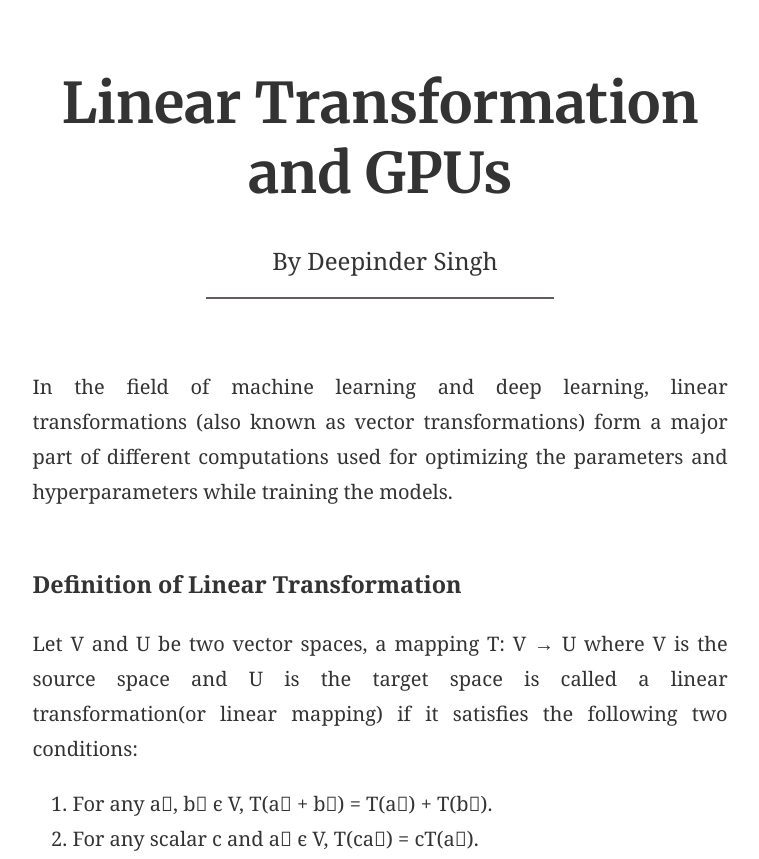
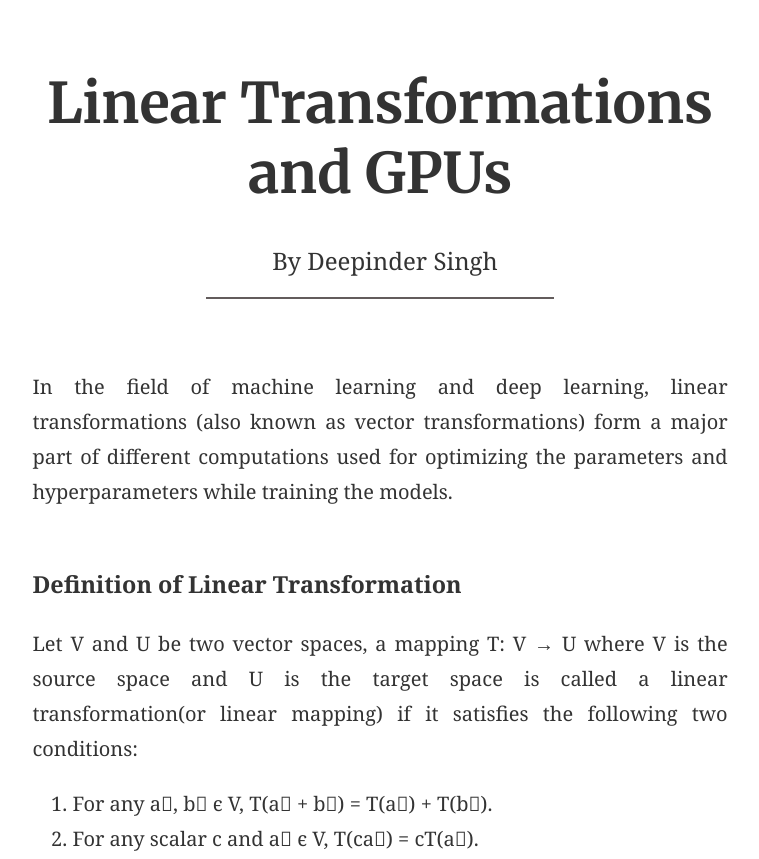
Before and after one commit to CO18319/LAPT_blog, a plain HTML site: page index.html in a window 1280 px wide. Shown: the top 859 px of the page, without its empty margins (260-1019 px from the left). Drawn offline with Linux system fonts and the light colour scheme; a web font is replaced by a local one.

Commit message:
Typo fix

```diff
--- a/index.html
+++ b/index.html
@@ -2,7 +2,7 @@
 <html>
 <head>
   <meta charset="utf-8">
-  <title>Linear Transformation and GPUs</title>
+  <title>Linear Transformations and GPUs</title>
   <link rel="stylesheet" href="css/style.css">
 </head>
 
@@ -10,7 +10,7 @@
 	<div class="main">
 
     	<div class="title-block">
-          	<span class="title">Linear Transformation and GPUs</span><br><br>
+          	<span class="title">Linear Transformations and GPUs</span><br><br>
 			<br>
 			<span class="name">By Deepinder Singh</span>
     	</div>
```
